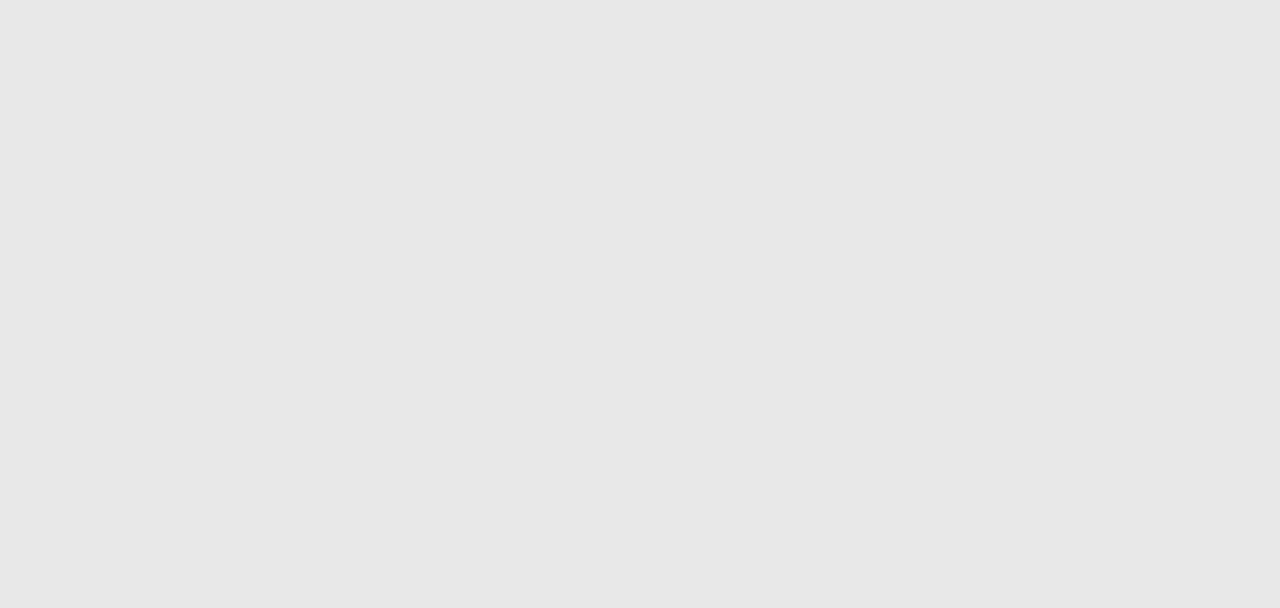
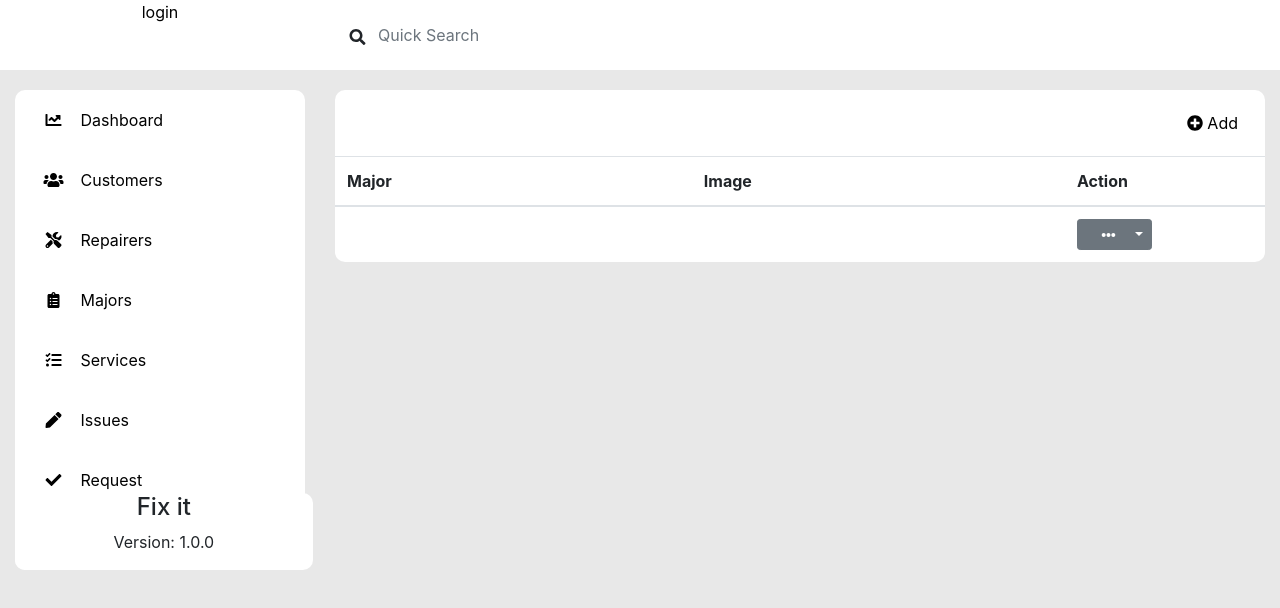
Before and after one commit to anhndse05746/fixit_web_app, a React (Create React App) app: page /major in a window 1280 px wide. Shown: the top 608 px of the page. Built offline with nearby package versions, Linux system fonts and the light colour scheme.

Commit message:
major-screen

```diff
--- a/package.json
+++ b/package.json
@@ -10,9 +10,11 @@
     "@testing-library/jest-dom": "^5.11.9",
     "@testing-library/react": "^11.2.5",
     "@testing-library/user-event": "^12.7.1",
+    "axios": "^0.21.1",
     "bootstrap": "^4.6.0",
     "chart.js": "^2.9.3",
     "mdbreact": "^5.0.1",
+    "query-string": "^4.3.4",
     "react": "^17.0.1",
     "react-bootstrap": "^1.5.0",
     "react-chartjs-2": "^2.9.0",
--- a/src/App.js
+++ b/src/App.js
@@ -1,6 +1,7 @@
 import { Route, Switch } from 'react-router-dom';
-import Home from './pages/Home';
+import Home from './components/Home';
 import LoginPage from './components/Login';
+import Major from './components/Major';
 import "./assets/FontAwsomeIcons/icon";
 
 function App() {
@@ -9,6 +10,7 @@ function App() {
       <Switch>
         <Route exact path="/" component={Home} />
         <Route path="/login" component={LoginPage} />
+        <Route path="/major" component={Major} />
       </Switch>
     </>
   );
--- a/src/assets/FontAwsomeIcons/icon.js
+++ b/src/assets/FontAwsomeIcons/icon.js
@@ -10,7 +10,10 @@ import { faSearch,
     faUser,
     faWrench,
     faDollarSign,
-    faCheck
+    faCheck,
+    faEllipsisH,
+    faPlusCircle
 } from '@fortawesome/free-solid-svg-icons'
 
-library.add(faSearch, faChartLine, faUsers, faTools, faClipboardList, faPen, faTasks, faBan, faUser, faWrench, faDollarSign, faCheck)
+library.add(faSearch, faChartLine, faUsers, faTools, faClipboardList, faPen, faTasks, faBan, faUser, faWrench, faDollarSign, faCheck,
+    faEllipsisH, faPlusCircle)
--- a/src/pages/Home.js
+++ b/src/components/Home.js
@@ -1,9 +1,9 @@
 import { Col, Row } from 'react-bootstrap';
-import Header from '../components/Header'
-import LeftNav from '../components/Left-navbar-menu';
-import Statistics from '../components/Statistics';
-import Chart from '../components/Chart';
-import Footer from '../components/Footer';
+import Header from './Header'
+import LeftNav from './Left-navbar-menu';
+import Statistics from './Statistics';
+import Chart from './Chart';
+import Footer from './Footer';
 import { Redirect } from 'react-router-dom';
 import { useSelector } from 'react-redux';
 
@@ -12,7 +12,7 @@ function Home() {
 
     console.log('home: ',userStatus);
 
-    if (userStatus == false) {
+    if (userStatus.isLogin == false) {
         return <Redirect to="/login" />;
     }
 
--- a/src/components/Left-navbar-menu.js
+++ b/src/components/Left-navbar-menu.js
@@ -6,7 +6,7 @@ function LeftNav() {
     return (
         <Nav variant="pills" className="flex-column sideNav">
             <Nav.Item>
-                <Nav.Link eventKey="1" href="#/home">
+                <Nav.Link eventKey="1" href="/">
                     <FontAwesomeIcon icon="chart-line" /> Dashboard
                 </Nav.Link>
             </Nav.Item>
@@ -21,7 +21,7 @@ function LeftNav() {
                 </Nav.Link>
             </Nav.Item>
             <Nav.Item>
-                <Nav.Link eventKey="4" href="#">
+                <Nav.Link eventKey="4" href="/major">
                     <FontAwesomeIcon icon="clipboard-list" /> Majors
                 </Nav.Link>
             </Nav.Item>
--- a/src/components/Login.js
+++ b/src/components/Login.js
@@ -22,7 +22,6 @@ function LoginPage() {
 
     return (
         <>
-            <p>aaaaa: {userStatus.isLogin.toString()}</p>
             <Container className="login">
                 <Form onSubmit={handleLogin}>
                     <Form.Label className="text-muted">
--- /dev/null
+++ b/src/components/Major-list.css
@@ -0,0 +1,20 @@
+.action-col{
+    width: 200px;
+}
+
+.add-major-button{
+    float: right;
+    background-color: white;
+    color: black;
+    border: none;
+    margin: 15px;
+}
+
+.major{
+    background-color: white;
+    border-radius: 10px;
+}
+
+.major-add{
+    width: 16px !important;
+}
--- /dev/null
+++ b/src/components/Major-list.js
@@ -0,0 +1,44 @@
+import { Table, Dropdown, Button } from "react-bootstrap";
+import { FontAwesomeIcon } from '@fortawesome/react-fontawesome';
+import "./Major-list.css";
+
+function MajorList(props) {
+    return (
+        <>
+            <div className="major">
+                <Button variant="primary" type="submit" className="add-major-button">
+                    <FontAwesomeIcon icon="plus-circle" className="major-add" /> Add
+                </Button>
+                <Table>
+                    <thead>
+                        <tr>
+                            <th>Major</th>
+                            <th>Image</th>
+                            <th>Action</th>
+                        </tr>
+                    </thead>
+                    <tbody>
+                        <tr>
+                            <th>{props.major}</th>
+                            <th>{props.img}</th>
+                            <th className="action-col">
+                                <Dropdown>
+                                    <Dropdown.Toggle variant="secondary" size="sm" id="dropdown-custom-components">
+                                        <FontAwesomeIcon icon="ellipsis-h" />
+                                    </Dropdown.Toggle>
+
+                                    <Dropdown.Menu>
+                                        <Dropdown.Item href="#/action-1">EDIT</Dropdown.Item>
+                                        <Dropdown.Item href="#/action-2">DELETE</Dropdown.Item>
+                                    </Dropdown.Menu>
+                                </Dropdown>
+                            </th>
+                        </tr>
+                    </tbody>
+                </Table>
+            </div>
+        </>
+    )
+}
+
+export default MajorList;
--- /dev/null
+++ b/src/components/Major.js
@@ -0,0 +1,24 @@
+import MajorList from './Major-list';
+import Header from './Header'
+import LeftNav from './Left-navbar-menu';
+import Footer from './Footer';
+import { Col, Row } from 'react-bootstrap';
+
+function Major() {
+    return (
+        <>
+            <Header />
+            <Row>
+                <Col lg={3}>
+                    <LeftNav />
+                    <Footer />
+                </Col>
+                <Col lg={9}>
+                    <MajorList />
+                </Col>
+            </Row>
+        </>
+    )
+}
+
+export default Major
```
Also changed, not shown: 1 other file (tests, documents, lock files or other folders).
